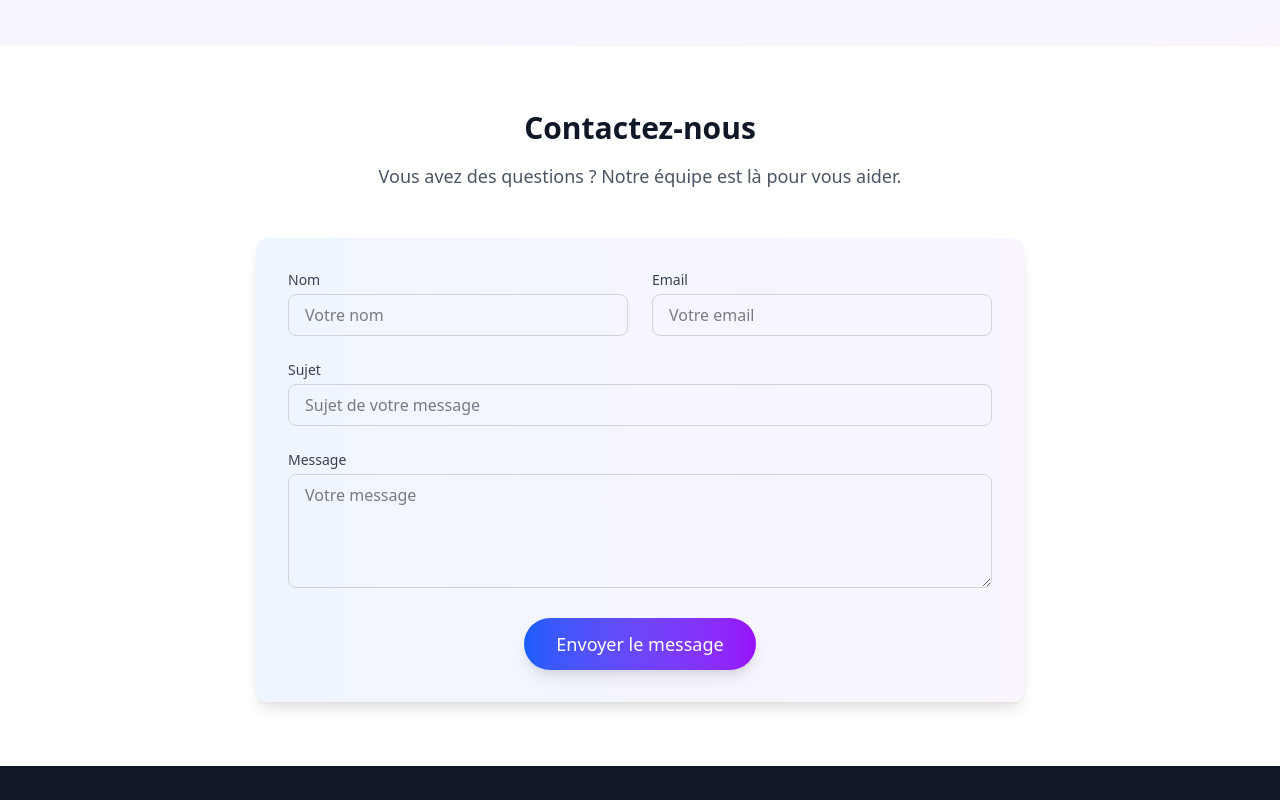
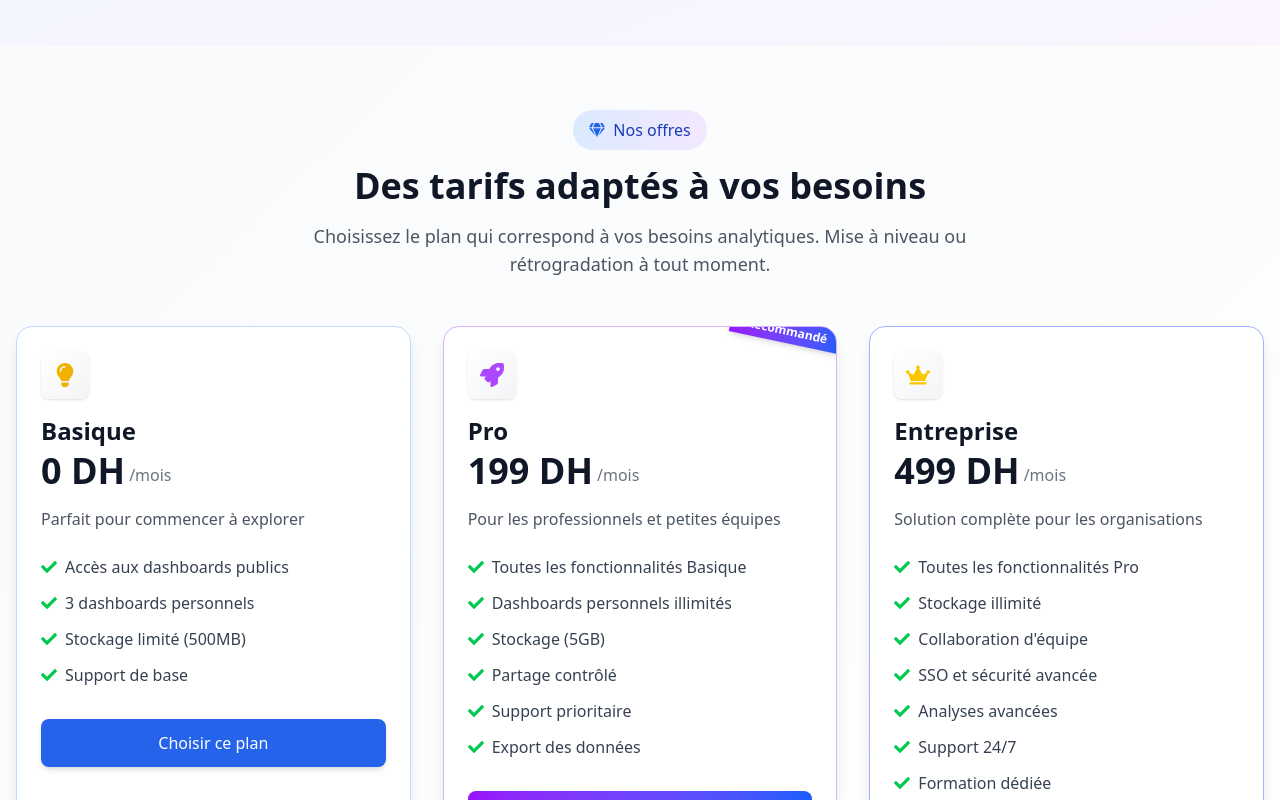
Before and after one commit to addiayoub/app-demo, a React (Vite) app in the folder client/: page / in a window 1280 px wide. Shown: the part 1280-2080 px from the top of the page. Built offline with nearby package versions, Linux system fonts and the light colour scheme; no server answers.

Commit message:
commit dernier avant deployement

```diff
--- a/client/index.html
+++ b/client/index.html
@@ -4,7 +4,7 @@
     <meta charset="UTF-8" />
     <link rel="icon" type="image/svg+xml" href="/ID&A TECH1 .png" />
     <meta name="viewport" content="width=device-width, initial-scale=1.0" />
-    <title>ID&A TECH-DASH 📊</title>
+    <title>ID&A TECH-DASH </title>
   </head>
   <body>
     <div id="root"></div>
--- a/client/package.json
+++ b/client/package.json
@@ -25,6 +25,7 @@
     "react": "^19.1.0",
     "react-datepicker": "^8.4.0",
     "react-dom": "^19.1.0",
+    "react-icons": "^5.5.0",
     "react-intersection-observer": "^9.16.0",
     "react-router-dom": "^7.6.1",
     "react-toastify": "^11.0.5",
--- a/client/src/Home/Home.jsx
+++ b/client/src/Home/Home.jsx
@@ -3,6 +3,7 @@ import LoginForm from '../Auth/LoginForm';
 import RegisterForm from '../Auth/RegisterForm';
 import ForgotPasswordForm from '../Auth/ForgotPasswordForm';
 import { motion } from 'framer-motion';
+import PricingSection from './PricingSection';
 
 const API_BASE_URL = import.meta.env.VITE_API_URL;
 
@@ -352,6 +353,7 @@ const Home = ({ onLogin }) => {
           </div>
         </div>
       </section>
+      <PricingSection />
 
       {/* Contact Section */}
       <section id="contact" className="py-16 bg-white">
--- /dev/null
+++ b/client/src/Home/PricingSection.jsx
@@ -0,0 +1,183 @@
+import React from 'react';
+import { motion } from 'framer-motion';
+import { FaCheck, FaCrown, FaRocket, FaLightbulb, FaGem } from 'react-icons/fa';
+
+const PricingSection = () => {
+  const pricingPlans = [
+    {
+      name: "Basique",
+      price: "0 DH",
+      description: "Parfait pour commencer à explorer",
+      recommended: false,
+      features: [
+        "Accès aux dashboards publics",
+        "3 dashboards personnels",
+        "Stockage limité (500MB)",
+        "Support de base"
+      ],
+      icon: <FaLightbulb className="text-yellow-500" />,
+      color: "from-blue-100 to-blue-50",
+      borderColor: "border-blue-200",
+      buttonColor: "bg-blue-600 hover:bg-blue-700"
+    },
+    {
+      name: "Pro",
+      price: "199 DH",
+      description: "Pour les professionnels et petites équipes",
+      recommended: true,
+      features: [
+        "Toutes les fonctionnalités Basique",
+        "Dashboards personnels illimités",
+        "Stockage (5GB)",
+        "Partage contrôlé",
+        "Support prioritaire",
+        "Export des données"
+      ],
+      icon: <FaRocket className="text-purple-500" />,
+      color: "from-purple-100 to-purple-50",
+      borderColor: "border-purple-300",
+      buttonColor: "bg-gradient-to-r from-purple-600 to-blue-600 hover:from-purple-700 hover:to-blue-700"
+    },
+    {
+      name: "Entreprise",
+      price: "499 DH",
+      description: "Solution complète pour les organisations",
+      recommended: false,
+      features: [
+        "Toutes les fonctionnalités Pro",
+        "Stockage illimité",
+        "Collaboration d'équipe",
+        "SSO et sécurité avancée",
+        "Analyses avancées",
+        "Support 24/7",
+        "Formation dédiée"
+      ],
+      icon: <FaCrown className="text-yellow-400" />,
+      color: "from-indigo-100 to-indigo-50",
+      borderColor: "border-indigo-300",
+      buttonColor: "bg-gradient-to-r from-indigo-600 to-purple-600 hover:from-indigo-700 hover:to-purple-700"
+    }
+  ];
+
+  return (
+    <section id="pricing" className="py-16 bg-gradient-to-br from-gray-50 to-white">
+      <div className="max-w-7xl mx-auto px-4 sm:px-6 lg:px-8">
+        {/* Section Header */}
+        <motion.div
+          initial={{ opacity: 0, y: 20 }}
+          whileInView={{ opacity: 1, y: 0 }}
+          transition={{ duration: 0.6 }}
+          viewport={{ once: true }}
+          className="text-center mb-12"
+        >
+          <div className="inline-flex items-center justify-center px-4 py-2 bg-gradient-to-r from-blue-100 to-purple-100 rounded-full mb-4">
+            <FaGem className="text-blue-600 mr-2" />
+            <span className="text-blue-800 font-medium">Nos offres</span>
+          </div>
+          <h2 className="text-3xl md:text-4xl font-bold text-gray-900 mb-4">Des tarifs adaptés à vos besoins</h2>
+          <p className="text-lg text-gray-600 max-w-2xl mx-auto">
+            Choisissez le plan qui correspond à vos besoins analytiques. Mise à niveau ou rétrogradation à tout moment.
+          </p>
+        </motion.div>
+
+        {/* Pricing Cards */}
+        <div className="grid grid-cols-1 md:grid-cols-3 gap-8">
+          {pricingPlans.map((plan, index) => (
+            <motion.div
+              key={plan.name}
+              initial={{ opacity: 0, y: 50 }}
+              whileInView={{ opacity: 1, y: 0 }}
+              transition={{ delay: index * 0.1, duration: 0.6 }}
+              viewport={{ once: true }}
+              whileHover={{ y: -10 }}
+              className={`relative rounded-2xl overflow-hidden border ${plan.borderColor} bg-white shadow-lg hover:shadow-xl transition-all duration-300`}
+            >
+              {/* Recommended Badge */}
+              {plan.recommended && (
+                <motion.div
+                  initial={{ opacity: 0, scale: 0.8 }}
+                  animate={{ opacity: 1, scale: 1 }}
+                  transition={{ delay: 0.3, duration: 0.5 }}
+                  className="absolute top-0 right-0 bg-gradient-to-r from-purple-600 to-blue-600 text-white text-xs font-bold px-4 py-1 transform translate-x-2 -translate-y-2 rotate-12 shadow-md"
+                >
+                  Recommandé
+                </motion.div>
+              )}
+
+              <div className="p-6">
+                {/* Plan Icon */}
+                <motion.div
+                  whileHover={{ rotate: 10, scale: 1.1 }}
+                  className="w-12 h-12 flex items-center justify-center bg-gradient-to-br from-white to-gray-100 rounded-lg shadow-sm mb-4 text-2xl"
+                >
+                  {plan.icon}
+                </motion.div>
+
+                {/* Plan Name */}
+                <h3 className="text-2xl font-bold text-gray-900 mb-1">{plan.name}</h3>
+
+                {/* Price */}
+                <div className="flex items-end mb-4">
+                  <span className="text-4xl font-extrabold text-gray-900">{plan.price}</span>
+                  <span className="text-gray-500 ml-1 mb-1">/mois</span>
+                </div>
+
+                {/* Description */}
+                <p className="text-gray-600 mb-6">{plan.description}</p>
+
+                {/* Features List */}
+                <ul className="space-y-3 mb-8">
+                  {plan.features.map((feature, i) => (
+                    <motion.li
+                      key={i}
+                      whileHover={{ x: 5 }}
+                      className="flex items-start"
+                    >
+                      <FaCheck className="text-green-500 mt-1 mr-2 flex-shrink-0" />
+                      <span className="text-gray-700">{feature}</span>
+                    </motion.li>
+                  ))}
+                </ul>
+
+                {/* CTA Button */}
+                <motion.button
+                  whileHover={{ scale: 1.05 }}
+                  whileTap={{ scale: 0.95 }}
+                  className={`w-full ${plan.buttonColor} text-white font-medium py-3 px-6 rounded-lg transition-all duration-300 shadow-md hover:shadow-lg`}
+                >
+                  {plan.recommended ? "Commencer l'essai" : "Choisir ce plan"}
+                </motion.button>
+              </div>
+            </motion.div>
+          ))}
+        </div>
+
+        {/* Additional Info */}
+        <motion.div
+          initial={{ opacity: 0 }}
+          whileInView={{ opacity: 1 }}
+          transition={{ delay: 0.4, duration: 0.6 }}
+          viewport={{ once: true }}
+          className="mt-16 bg-gradient-to-r from-blue-50 to-purple-50 rounded-xl p-8 shadow-inner"
+        >
+          <div className="max-w-4xl mx-auto text-center">
+            <h3 className="text-2xl font-bold text-gray-900 mb-4">Vous avez une équipe plus importante ?</h3>
+            <p className="text-gray-700 mb-6">
+              Nous proposons des solutions personnalisées pour les entreprises avec des besoins spécifiques.
+              Contactez-nous pour discuter de vos exigences et obtenir une offre sur mesure.
+            </p>
+            <motion.button
+              whileHover={{ scale: 1.05 }}
+              whileTap={{ scale: 0.95 }}
+              className="bg-gradient-to-r from-gray-800 to-gray-900 text-white font-medium py-3 px-8 rounded-lg transition-all duration-300 shadow-lg hover:shadow-xl"
+            >
+              Contactez notre équipe commerciale
+            </motion.button>
+          </div>
+        </motion.div>
+      </div>
+    </section>
+  );
+};
+
+export default PricingSection;
```
Also changed, not shown: 1 other file (tests, documents, lock files or other folders).
